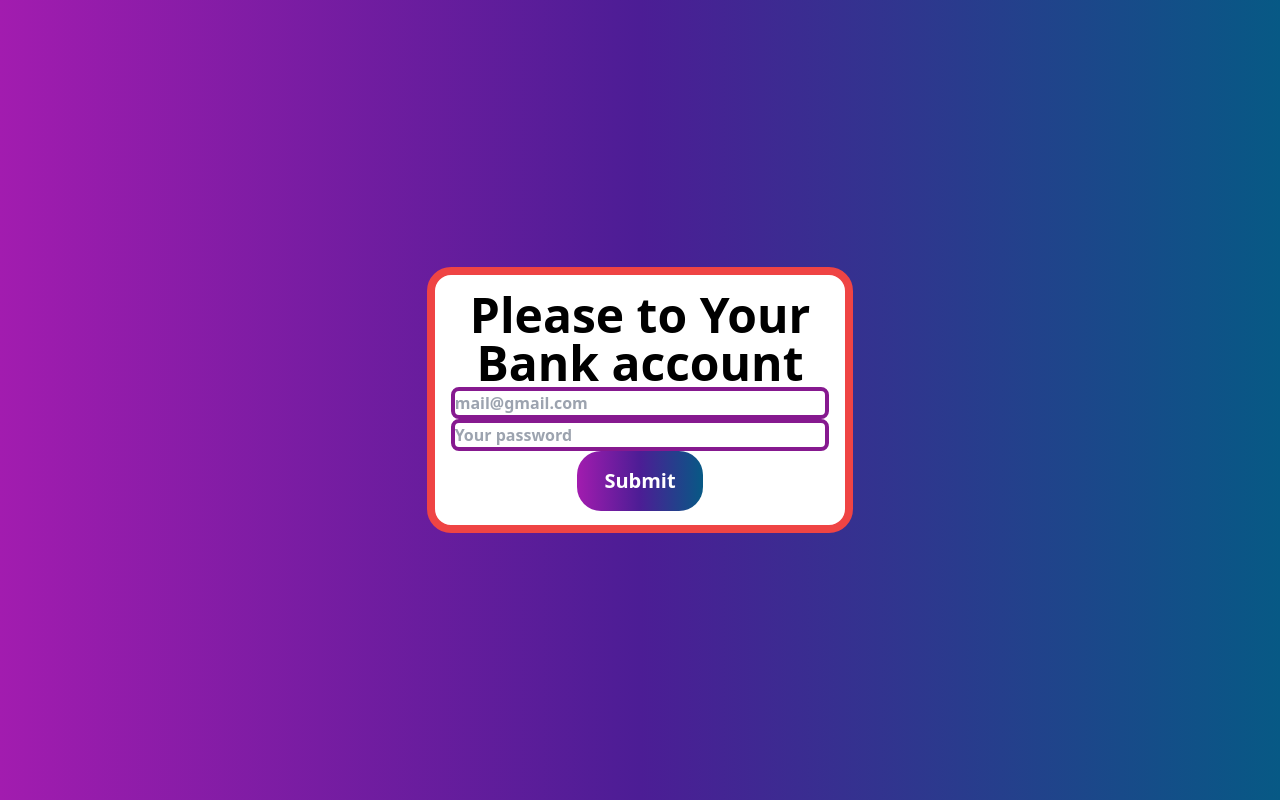
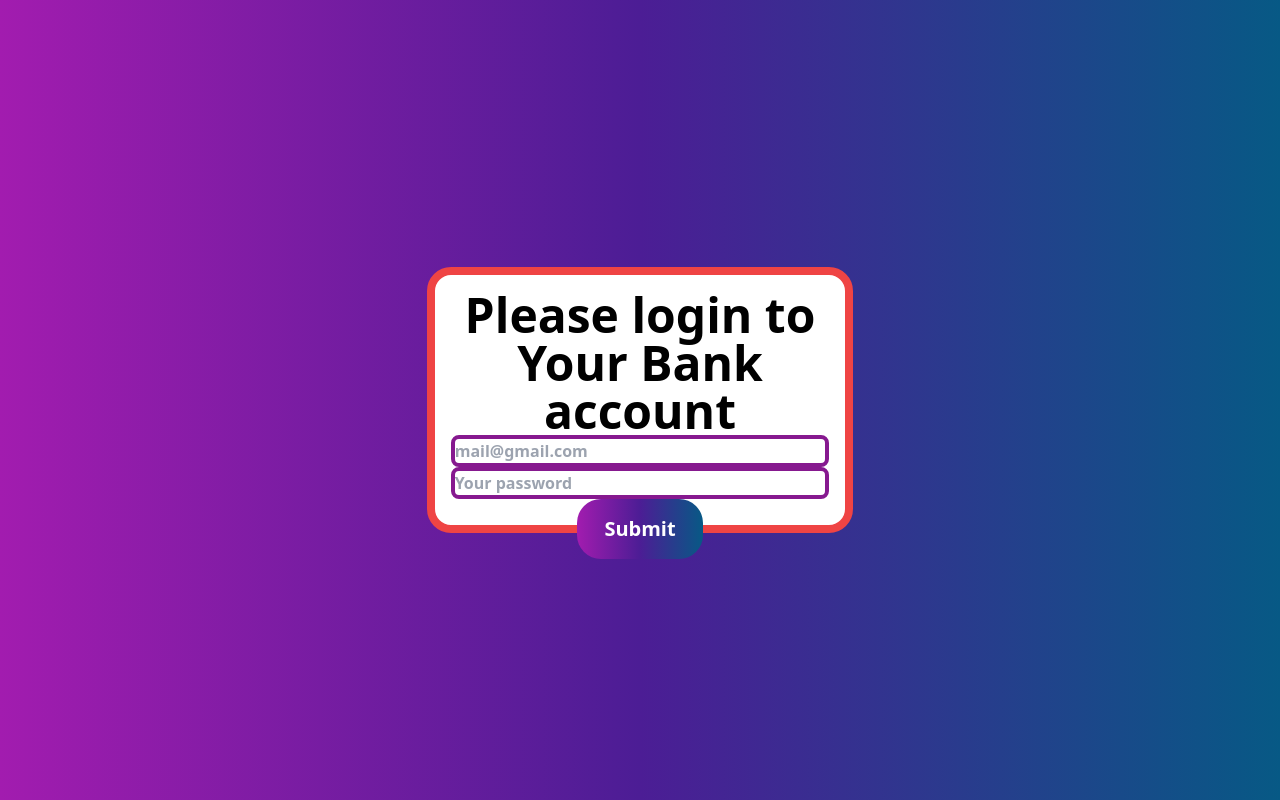
Before and after one commit to asifbuet047/simple-bank, a plain HTML site: page index.html in a window 1280 px wide. Drawn offline with nearby package versions, Linux system fonts and the light colour scheme.

Commit message:
change done

```diff
--- a/index.html
+++ b/index.html
@@ -12,7 +12,7 @@
     class="bg-gradient-to-r from-fuchsia-700 via-violet-900 to-sky-800 h-screen flex flex-col justify-center items-center">
     <main
         class="border-8 border-red-500 rounded-3xl w-1/3 h-1/3 p-4 bg-white flex flex-col justify-between items-center">
-        <h1 class="text-5xl font-semibold text-black text-center">Please to Your Bank account</h1>
+        <h1 class="text-5xl font-semibold text-black text-center">Please login  to Your Bank account</h1>
         <input type="text" name="" id="mailField" placeholder="mail@gmail.com"
             class="border-4 border-fuchsia-800 rounded-lg text-black font-bold w-full">
         <input type="password" name="" id="passwordField" placeholder="Your password"
```
